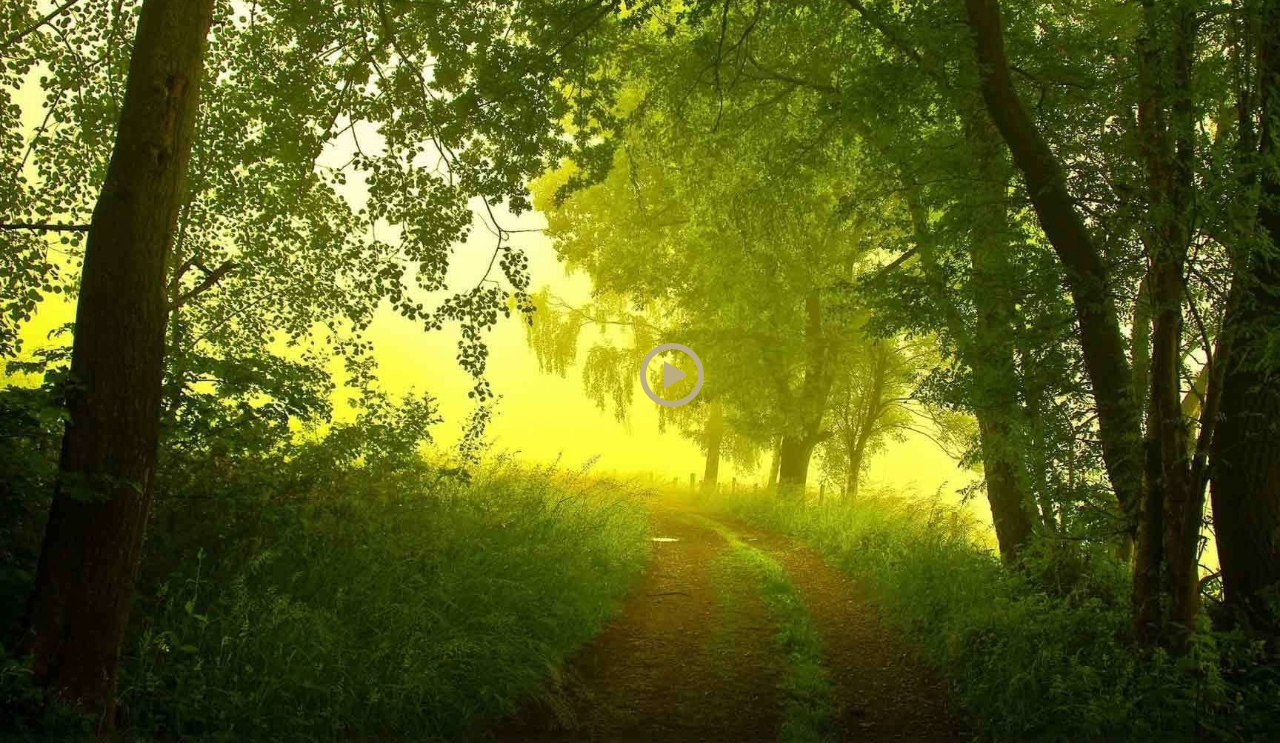
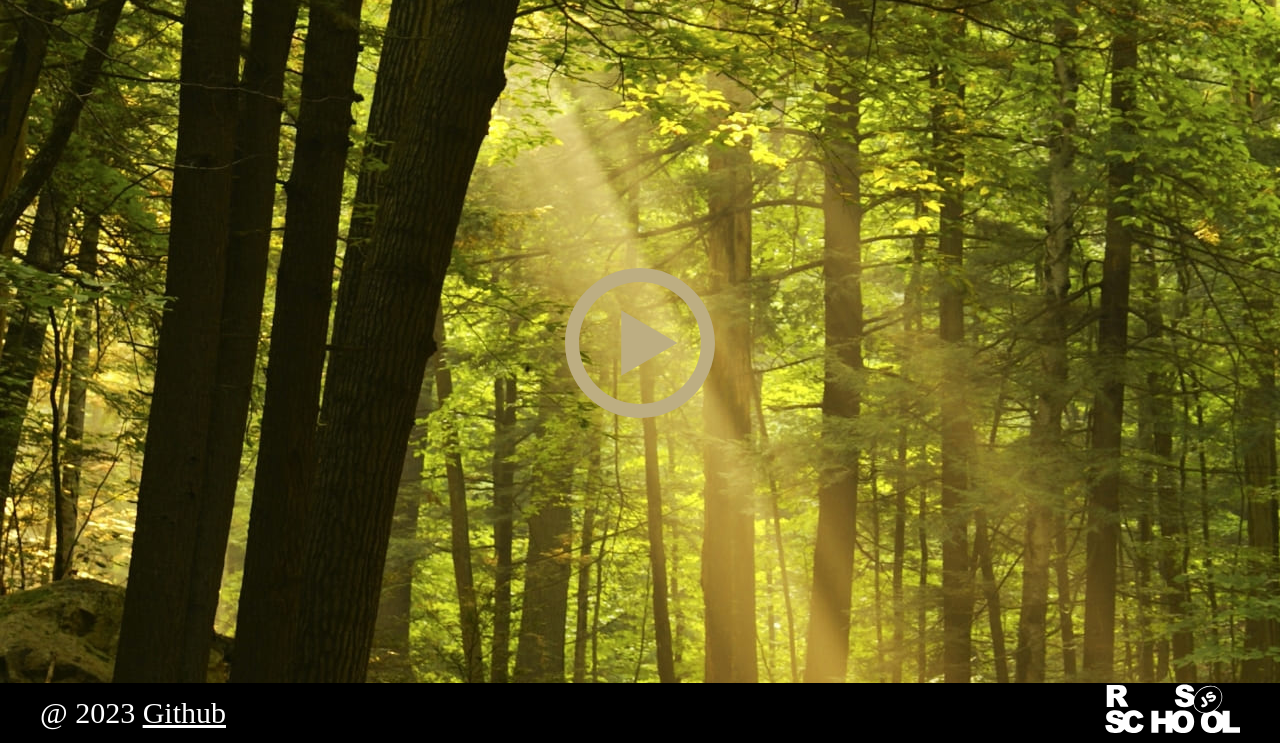
Before and after one commit to mikalai123/js301.1-eco-sounds, a plain HTML site: page index.html in a window 1280 px wide. Shown: the part 57-800 px from the top of the page. Drawn offline with Linux system fonts and the light colour scheme.

Commit message:
feat: add footer

```diff
--- a/index.html
+++ b/index.html
@@ -9,11 +9,11 @@
     <link rel="stylesheet" href="style.css">
 </head>
 
-<body>
+<body class="body">
     <header class="header">
         <div class="header-wrap">
             <div class="logo">
-                <img src="assets/svg/logo1.svg" alt="logo">
+                <img class="logo-img" src="assets/svg/logo1.svg" alt="logo">
             </div>
             <div class="nav">
                 <ul class="nav-list">
@@ -28,9 +28,24 @@
     </header>
     <main>
         <div class="main">
-            <img class="play" src="assets/svg/play.svg" alt="play">
+            <button class="btn play">
+                <!-- <img class="play" src="assets/svg/play.svg" alt="play"> -->
+            </button>
+
         </div>
     </main>
+    <footer class="footer">
+        <div class="footer-wrap">
+            <div class="footer-info">
+                <span>@</span>
+                <span>2023</span>
+                <a class="github" href="https://github.com/rolling-scopes-school/mikalai123-JSFEPRESCHOOL2023Q2">Github</a>
+            </div>
+            <div class="rss-logo">
+                <a class="rss1" href="https://rs.school/js-stage0/"></a>
+            </div>
+        </div>
+    </footer>
     <script src="index.js"></script>
 </body>
 
--- a/style.css
+++ b/style.css
@@ -44,13 +44,83 @@ body {
 }
 
 body {
-    background: url("assets/img/drozd.jpg") center center no-repeat fixed;
-    background-size: cover;
+    background: url("assets/img/forest.jpg");
 }
 
 .play {
     left: 50%;
     top: 50%;
+    margin-left: -75px;
+    margin-top: -75px;
     position: absolute;
     cursor: pointer;
 }
+.footer {
+    background: black;
+    bottom: 0;
+    position: absolute;
+    width: 100%;
+}
+.footer-wrap {
+    display: flex;
+    justify-content: space-between;
+    align-items: center;
+}
+.footer-info {
+    color: white;
+    font-size: 30px;
+    margin-left: 40px;
+}
+/* .rss {
+    width: 50%;
+} */
+.rss1 {
+    display: flex;
+    width: 135px;
+    height: 60px;
+    background-size: contain;
+    background-repeat: no-repeat;
+    background-image: url(assets/svg/rss.svg);
+    margin-right: 40px;
+}
+.github {
+    color: white;
+}
+.btn {
+    width: 150px;
+    height: 150px;
+    background-size: 150px;
+    background-color: transparent;
+    background-repeat: no-repeat;
+    background-image: url(assets/svg/play.svg);
+    border: 0;
+    transition: 0.5s;
+}
+.active {
+    background-image: url(assets/svg/pause.svg);
+}
+.btn:hover {
+    filter: brightness(.85);
+}
+.logo-img:hover {
+    filter: invert(26%) sepia(15%) saturate(638%) hue-rotate(7deg) brightness(92%) contrast(87%);
+}
+.open {
+    filter: invert(26%) sepia(15%) saturate(638%) hue-rotate(7deg) brightness(92%) contrast(87%);
+}
+.list:active {
+    color: red;
+}
+
+.list.open {
+    color: rgb(143, 173, 22);
+}
+
+@keyframes spin {
+    from {transform:rotate(0deg);}
+    to {transform:rotate(360deg);}
+}
+
+.logo{
+  animation: spin 5s linear 0s infinite;
+}
```
Also changed, not shown: index.js (line endings or trailing spaces).
